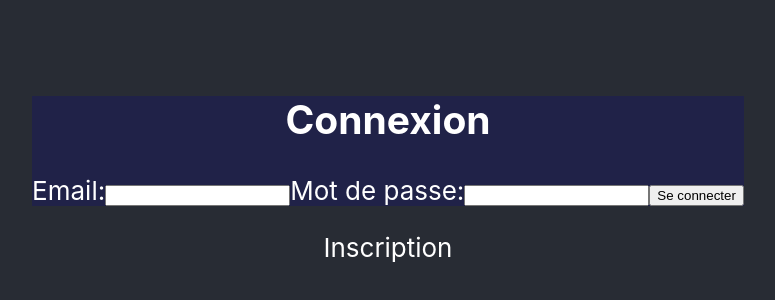
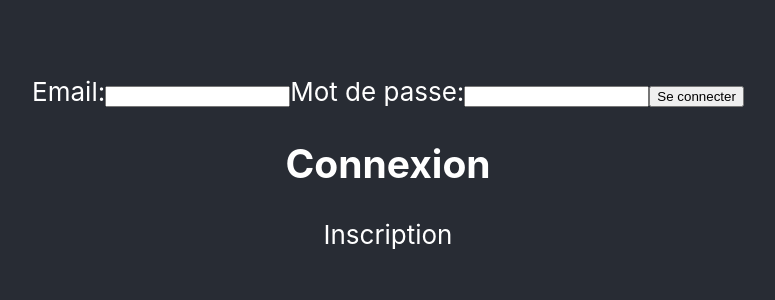
Before and after one commit to ManuYao/ProjetFilsRouge, a React (Create React App) app in the folder client/: page / in a window 1280 px wide. Shown: the part 224-524 px from the top of the page, without its empty margins (252-1027 px from the left). Built offline with nearby package versions, Linux system fonts and the light colour scheme.

Commit message:
V0.6.4 🍱

```diff
--- a/client/src/App.js
+++ b/client/src/App.js
@@ -1,13 +1,12 @@
 import './styles/App.css';
-import Login from './components/Login';
+import Authentication from './pages/Authentication';
 
 function App() {
   return (
     <div className="App">
       <header className="App-header">
 
-
-        <Login />
+        <Authentication />
 
       </header>
     </div>
--- a/client/src/components/LoginForm.jsx
+++ b/client/src/components/LoginForm.jsx
@@ -38,9 +38,7 @@ export default function LoginForm({ setToken }) {
     };
 
     return (
-        <div style={{backgroundColor: '#202248'}}>
-            <h2>Connexion</h2>
-
+        <div>
             <form onSubmit={handleSubmit}>
                 <label htmlFor="email">Email:</label>
                 <input
@@ -53,6 +51,7 @@ export default function LoginForm({ setToken }) {
                     onChange={handlePasswordChange}
                 />
                 <button type="submit">Se connecter</button>
+                <h2>Connexion</h2>
             </form>
         </div>
     );
--- a/client/src/components/Register.jsx
+++ b/client/src/components/RegisterForm.jsx
@@ -1,6 +1,6 @@
 import React, { useState } from 'react';
 
-const Register = () => {
+const RegisterForm = () => {
     const [email, setEmail] = useState('');
     const [password, setPassword] = useState('');
 
@@ -46,4 +46,4 @@ const Register = () => {
     );
 };
 
-export default Register;
+export default RegisterForm;
--- a/client/src/components/Login.jsx
+++ b/client/src/pages/Authentication.jsx
@@ -1,7 +1,7 @@
 import React, { useState, useEffect } from 'react';
-import FilmeFilter from './FilmFilter';
-import LoginForm from './LoginForm';
-import Register from './Register';
+import FilmeFilter from '../components/FilmFilter';
+import LoginForm from '../components/LoginForm';
+import Register from '../components/RegisterForm';
 
 export default function Login() {
     const [token, setToken] = useState('');
```
